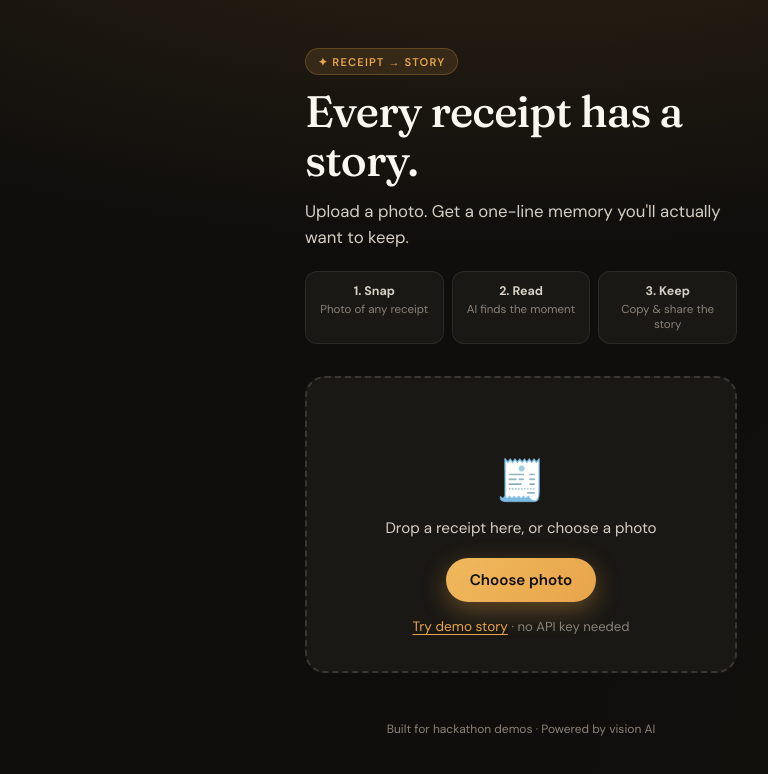
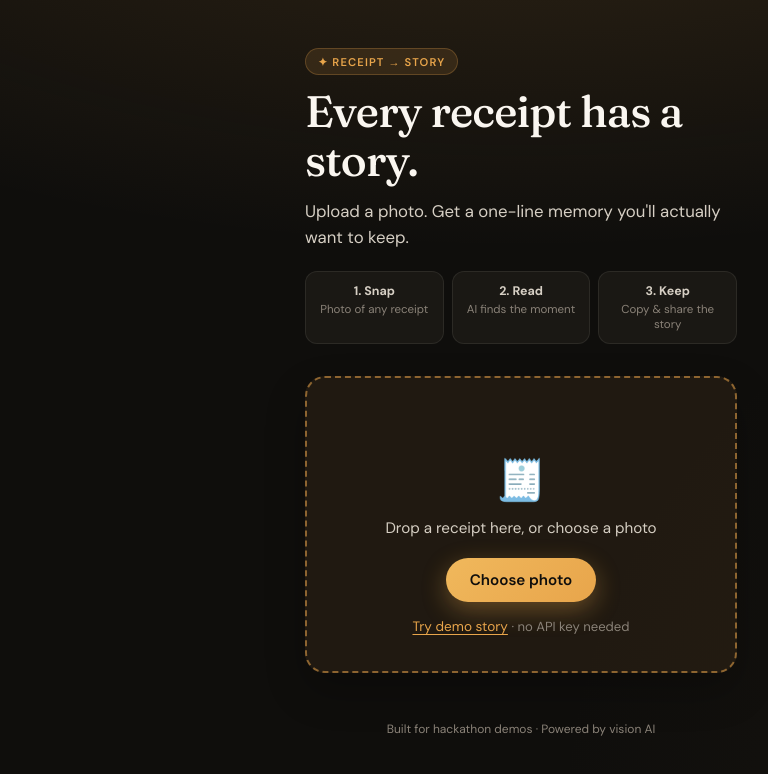
Before and after one commit to danteocualesjr/receipt-story, a Next.js app: page / in a window 1280 px wide. In both pictures the pointer is over the button "Upload a receipt photo". Shown: the top 774 px of the page, without its empty margins (119-887 px from the left). Built offline with nearby package versions, Linux system fonts and the light colour scheme.

Commit message:
Polish dropzone hover and focus states
Co-authored-by: Dante O. Cuales, Jr. <danteocualesjr@gmail.com>

```diff
--- a/app/globals.css
+++ b/app/globals.css
@@ -140,6 +140,18 @@ a {
     transform 0.2s var(--ease-out),
     box-shadow 0.2s var(--ease-out);
   animation: fadeUp 0.6s var(--ease-out) 0.1s both;
+}
+
+.dropzone:hover,
+.dropzone:focus-visible {
+  border-color: rgba(232, 165, 75, 0.55);
+  background: rgba(232, 165, 75, 0.08);
+  box-shadow: 0 18px 40px rgba(0, 0, 0, 0.24);
+}
+
+.dropzone:focus-visible {
+  outline: 2px solid var(--accent);
+  outline-offset: 4px;
 }
 
 .dropzone--active {
```
